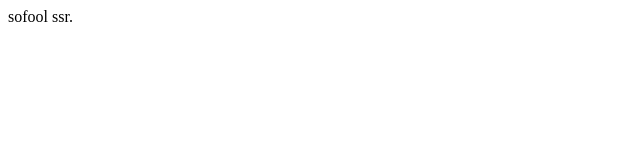
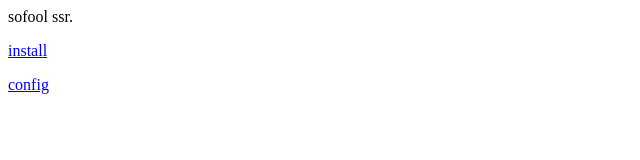
Before and after one commit to sofool/ssr, a plain HTML site: page index.html in a window 1280 px wide. Shown: the whole page, without its empty margins (0-640 px from the left). Drawn offline with Linux system fonts and the light colour scheme.

Commit message:
Update index.html

```diff
--- a/index.html
+++ b/index.html
@@ -1 +1,9 @@
 sofool ssr.
+
+<p>
+  <a href="/web/install.txt">install</a>
+</p>
+
+<p>
+  <a href="/web/config.json">config</a>
+</p>
```
